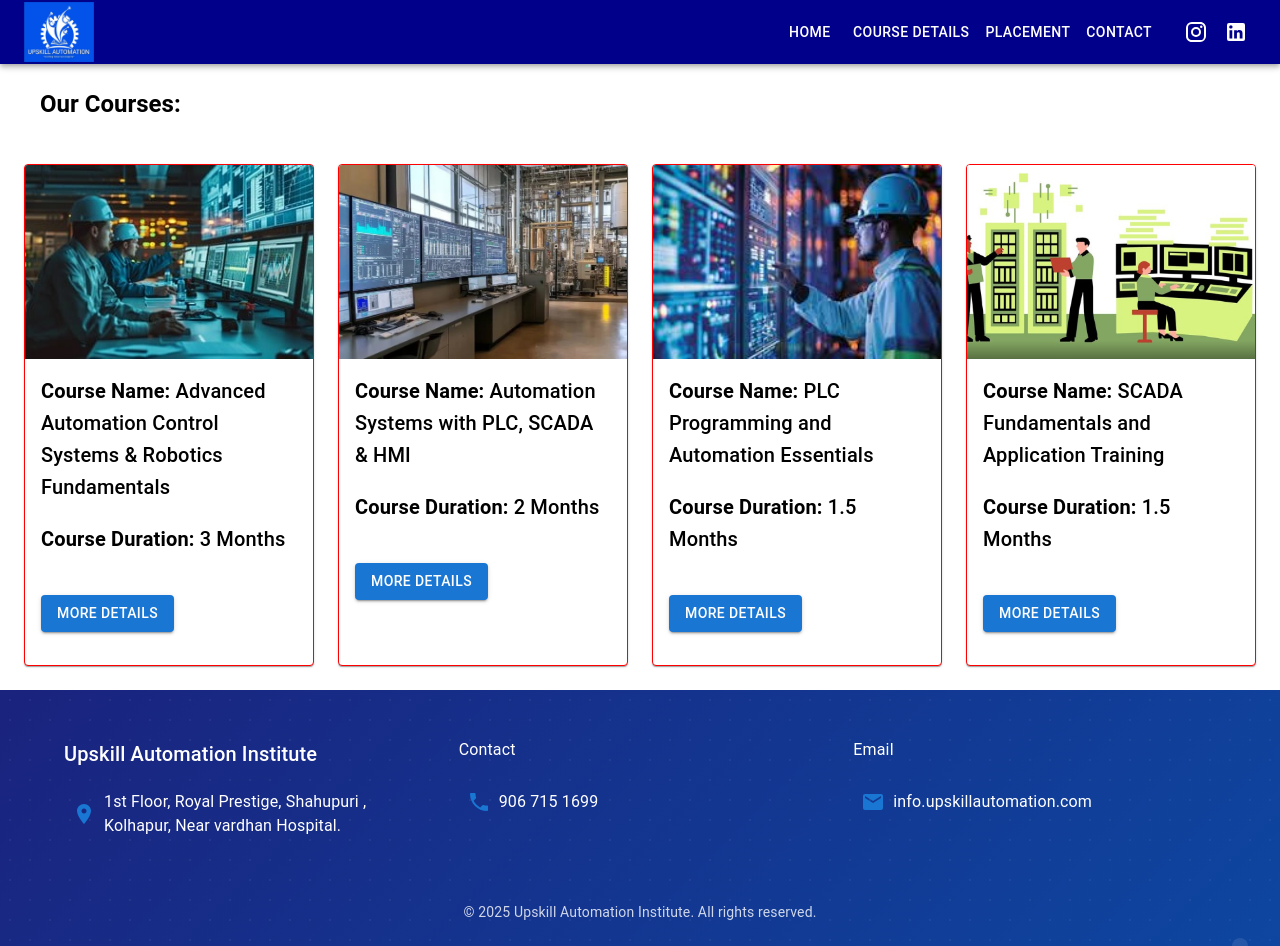
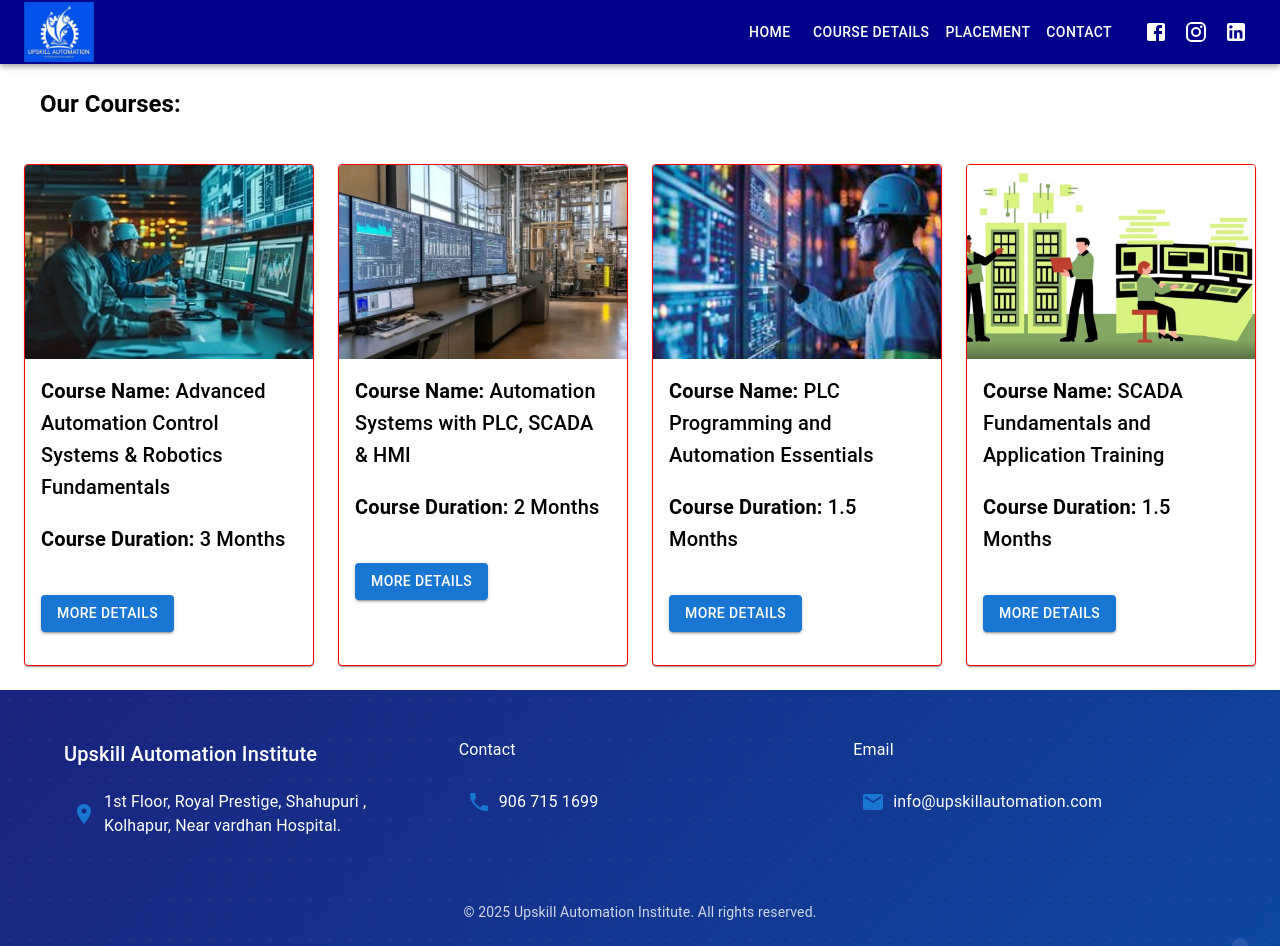
Before and after one commit to upskillautomation/my-project, a React (Create React App) app: page /course in a window 1280 px wide. Shown: the top 946 px of the page. Built offline with nearby package versions, Linux system fonts and the light colour scheme.

Commit message:
UI changes

```diff
--- a/src/Header/Header.js
+++ b/src/Header/Header.js
@@ -146,6 +146,10 @@ function Header() {
 
 
 <IconButton color="inherit" component="a" href="https://www.instagram.com/upskillautomation?igsh=b2l0bTBpeHU2dXJv" target="_blank" rel="noopener noreferrer">
+  <FacebookIcon />
+</IconButton>
+
+<IconButton color="inherit" component="a" href="https://www.instagram.com/upskillautomation?igsh=b2l0bTBpeHU2dXJv" target="_blank" rel="noopener noreferrer">
   <InstagramIcon />
 </IconButton>
 
--- a/src/Slider/Slider.js
+++ b/src/Slider/Slider.js
@@ -116,7 +116,7 @@ const TestimonialCard = ({ name, title, message, image, rating }) => {
 
 const Testimonials = () => {
   const sliderSettings = {
-    dots: false,
+    dots: true,
     infinite: true,
     speed: 500,
     slidesToShow: 3, // Show 3 cards at once
--- a/src/footer/Footer.js
+++ b/src/footer/Footer.js
@@ -150,7 +150,7 @@ const MLFooter = () => {
                 <Email color="primary" />
               </IconButton>
               <Typography variant="body1">
-                info.upskillautomation.com
+                info@upskillautomation.com
               </Typography>
             </Box>
           </Grid>
```
